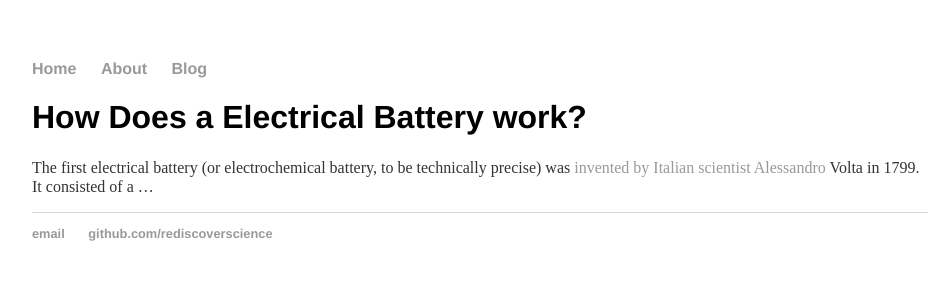
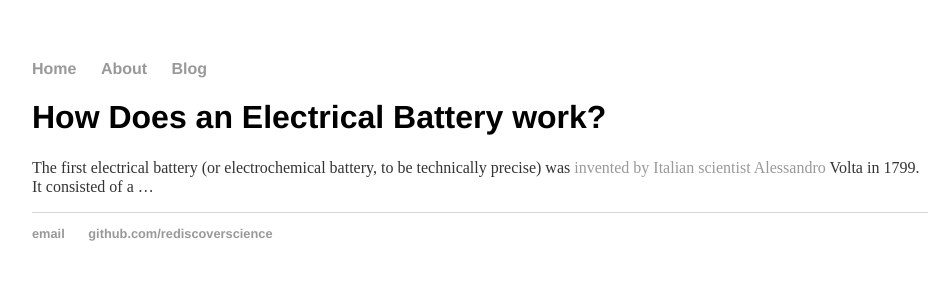
Before and after one commit to rediscoverscience/rediscoverscience.github.io, a Jekyll site: the page built from electricity/how-does-a-battery-work.md, in a window 1280 px wide. Shown: the top 300 px of the page, without its empty margins (160-1110 px from the left). Built offline with Jekyll 4.4.1, drawn with Linux system fonts in a browser that asks for light colours.

```diff
--- a/electricity/how-does-a-battery-work.md
+++ b/electricity/how-does-a-battery-work.md
@@ -3,6 +3,6 @@ layout: default
 title: How Does an Electrical Battery Work?
 ---
 
-# How Does a Electrical Battery work?
+# How Does an Electrical Battery work?
 
 The first electrical battery (or electrochemical battery, to be technically precise) was [invented by Italian scientist Alessandro](how-was-battery-invented) Volta in 1799. It consisted of a ...
```
